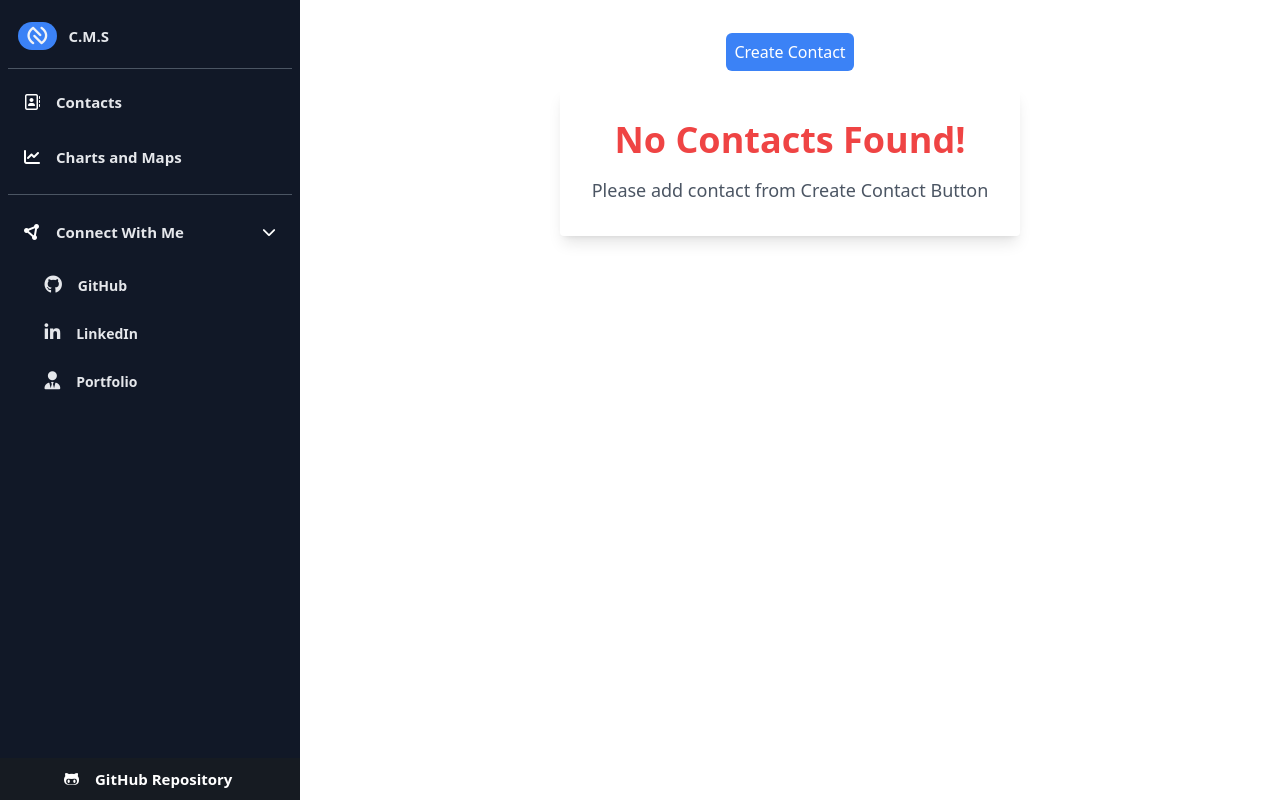
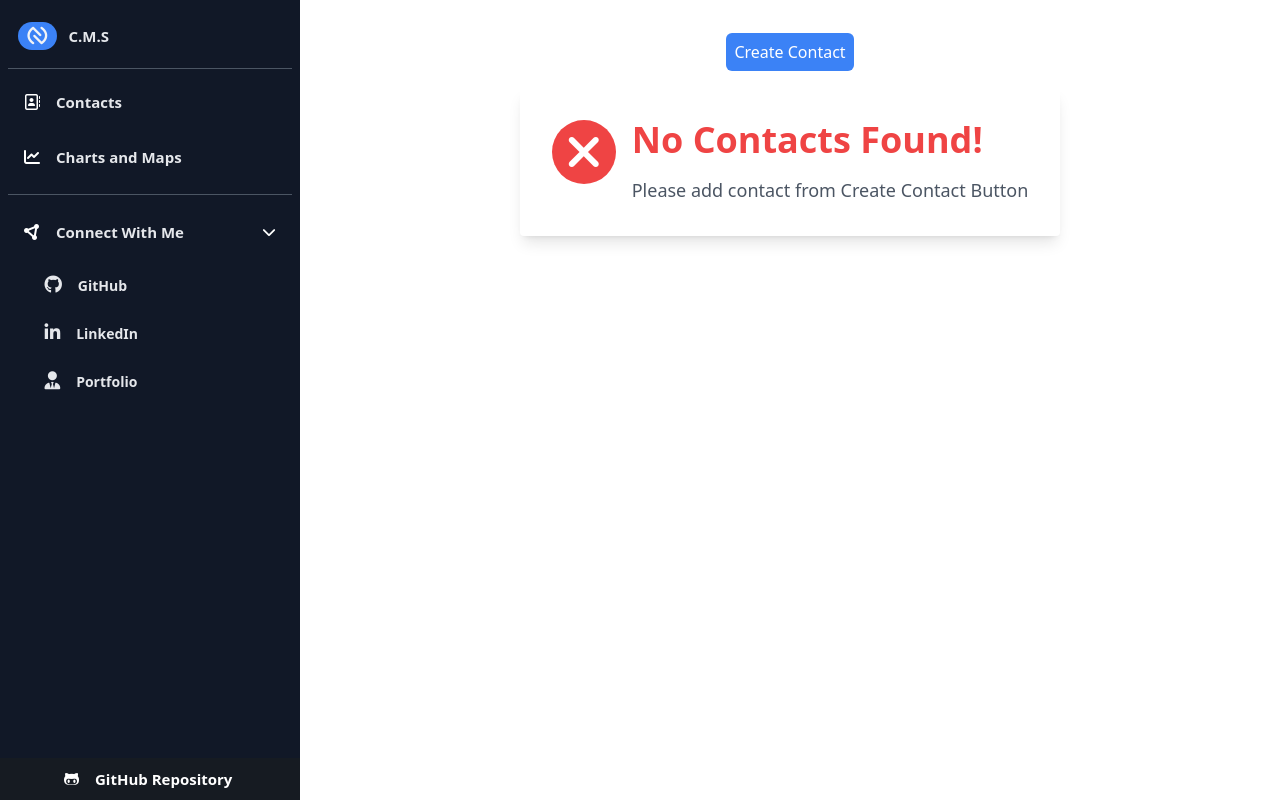
Before and after one commit to itsvaibhavmishra/cms-dashboard, a React (Create React App) app: page /contacts in a window 1280 px wide. Built offline with nearby package versions, Linux system fonts and the light colour scheme.

Commit message:
Fixed some context

```diff
--- a/src/components/Contacts/ContactDetails.tsx
+++ /dev/null
@@ -1,5 +0,0 @@
-import React from 'react';
-
-export default function ContactDetails() {
-  return <div>ContactDetails</div>;
-}
--- a/src/pages/ContactsPage.tsx
+++ b/src/pages/ContactsPage.tsx
@@ -40,13 +40,20 @@ export default function ContactsPage() {
         </div>
       ) : (
         <div className="flex justify-center items-center">
-          <div className="bg-white p-8 rounded shadow-lg">
-            <h1 className="text-4xl font-bold text-center text-red-500 mb-4">
-              No Contacts Found!
-            </h1>
-            <p className="text-lg text-center text-gray-600">
-              Please add contact from Create Contact Button
-            </p>
+          <div className="bg-white p-8 rounded shadow-lg flex justify-between">
+            <span className="text-5xl bg-red-500 rounded-full sm:w-16 sm:h-16 w-20 h-14 flex items-center justify-center text-white mr-4">
+              <i className="fa-solid fa-xmark"></i>
+            </span>
+            <div>
+              <div className="flex items-center mb-4">
+                <h1 className="text-4xl font-bold text-center text-red-500">
+                  No Contacts Found!
+                </h1>
+              </div>
+              <p className="text-lg text-center text-gray-600">
+                Please add contact from Create Contact Button
+              </p>
+            </div>
           </div>
         </div>
       )}
```
